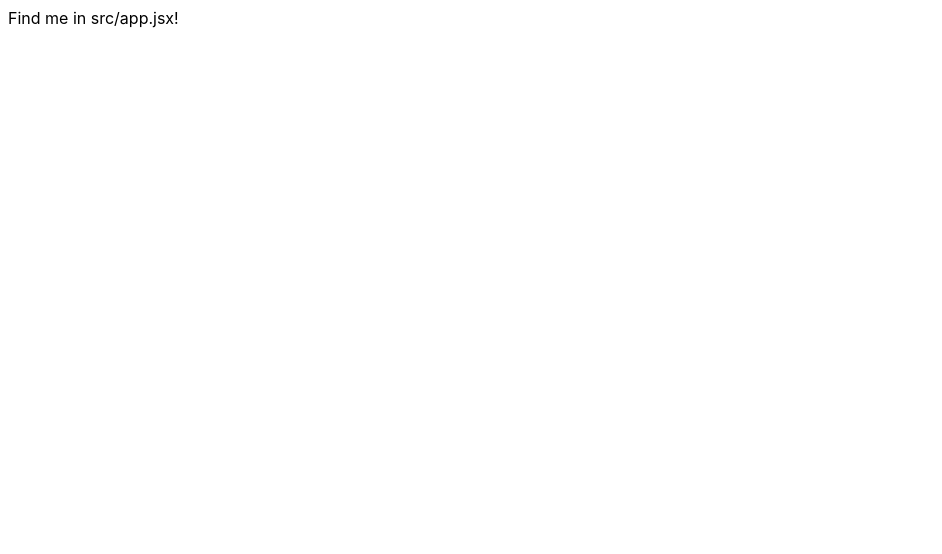
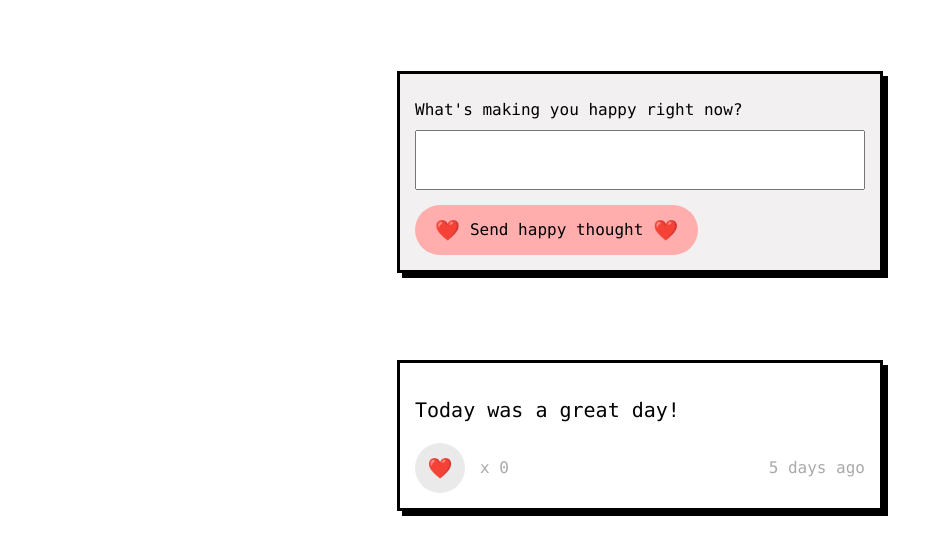
Before and after one commit to Technigo/project-happy-thoughts-vite, a React (Vite) app: page / in a window 1280 px wide. Shown: the top 554 px of the page, without its empty margins (0-942 px from the left). Built offline with nearby package versions, Linux system fonts and the light colour scheme.

Commit message:
framework and styling done

```diff
--- /dev/null
+++ b/src/AddPost/AddPost.jsx
@@ -0,0 +1,12 @@
+// AddPost.jsx
+
+import { PostForm } from "./AddPostComponents/PostForm";
+
+export const AddPost = () => {
+  return (
+    <div className="post-card add-post">
+      <h1>What's making you happy right now?</h1>
+      <PostForm />
+    </div>
+  );
+};
--- /dev/null
+++ b/src/AddPost/AddPostComponents/PostForm.jsx
@@ -0,0 +1,10 @@
+// PostForm.jsx
+
+export const PostForm = () => {
+  return (
+    <form>
+      <input type="text" name="thoughts" required />
+      <button className="add-post-btn" type="submit">❤️<p>Send happy thought</p>❤️</button>
+    </form>
+  );
+};
--- a/src/App.jsx
+++ b/src/App.jsx
@@ -1,3 +1,15 @@
+// App.jsx
+
+import { AddPost } from './AddPost/AddPost';
+import { Post } from './Post/Post'
+
 export const App = () => {
-  return <div>Find me in src/app.jsx!</div>;
+  return (
+    <main>
+      <AddPost />
+      <div className="post-container">
+        <Post />
+      </div>
+    </main>
+  );
 };
--- /dev/null
+++ b/src/Post/Post.jsx
@@ -0,0 +1,17 @@
+// Post.jsx
+
+import { PostMessage } from "./PostComponents/PostMessage";
+import { PostLikes } from "./PostComponents/PostLikes";
+import { PostDate } from "./PostComponents/PostDate";
+
+export const Post = () => {
+  return (
+    <article className="post-card post">
+      <PostMessage />
+      <div className="post-btn-and-date">
+        <PostLikes />
+        <PostDate />
+      </div>
+    </article>
+  );
+};
--- /dev/null
+++ b/src/Post/PostComponents/PostDate.jsx
@@ -0,0 +1,9 @@
+// PostDate.jsx
+
+export const PostDate = () => {
+  return (
+    <div className="post-date">
+      <p>5 days ago</p>
+    </div>
+  );
+};
--- /dev/null
+++ b/src/Post/PostComponents/PostLikes.jsx
@@ -0,0 +1,12 @@
+// PostLikes.jsx
+
+export const PostLikes = () => {
+  return (
+    <div className="post-btn-container">
+      <button className="post-btn">
+        ❤️
+      </button>
+      <p>x 0</p>
+    </div>
+  );
+};
--- /dev/null
+++ b/src/Post/PostComponents/PostMessage.jsx
@@ -0,0 +1,9 @@
+// PostMessage.jsx
+
+export const PostMessage = () => {
+  return (
+    <div>
+      <p>Today was a great day!</p>
+    </div>
+  );
+};
--- a/src/index.css
+++ b/src/index.css
@@ -1,3 +1,11 @@
+ /* index.css */
+
+ /*
+ @font-face {
+   font-family: "Menlo";
+   src: url("./assets/Menlo-Regular.ttf");
+ } */
+
  :root {
    margin: 0;
    font-family: -apple-system, BlinkMacSystemFont, "Segoe UI", "Roboto", "Oxygen",
@@ -11,3 +19,94 @@ code {
    font-family: source-code-pro, Menlo, Monaco, Consolas, "Courier New",
      monospace;
  }
+
+ main {
+   display: flex;
+   flex-direction: column;
+   align-items: center;
+   font-family: "Menlo";
+ }
+
+ h1 {
+   font-size: 16px;
+   font-weight: 200;
+ }
+
+ p {
+   font-size: 20px;
+ }
+
+ .post-card {
+   width: 450px;
+   height: auto;
+   padding: 15px;
+   margin: 5% 0;
+   border: solid black;
+   box-shadow: 5px 5px #000;
+ }
+
+ .add-post {
+   background-color: rgb(242, 240, 240);
+ }
+
+ input {
+   width: 100%;
+   height: 60px;
+   box-sizing: border-box;
+ }
+
+ .post-btn-and-date {
+   display: flex;
+   flex-direction: row;
+   justify-content: space-between;
+ }
+
+ .post-btn-container {
+   display: flex;
+   align-items: center;
+   color: rgb(170, 170, 170);
+ }
+
+ .post-btn-container p {
+   font-size: 16px;
+ }
+
+ .add-post-btn,
+ .post-btn {
+   margin-right: 15px;
+   border: none;
+   cursor: pointer;
+   display: flex;
+   justify-content: center;
+   align-items: center;
+   font-size: 20px;
+ }
+
+ .add-post-btn {
+   margin-top: 15px;
+   border-radius: 25px;
+   height: 50px;
+   padding: 0 20px;
+   background-color: rgb(255, 173, 173);
+ }
+
+ .add-post-btn p {
+   font-family: "Menlo";
+   font-size: 16px;
+   margin: 0 10px;
+ }
+
+ .post-btn {
+   height: 50px;
+   width: 50px;
+   border-radius: 50%;
+   background-color: rgb(234, 234, 234);
+ }
+
+ .post-date {
+   color: rgb(170, 170, 170);
+ }
+
+ .post-date p {
+   font-size: 16px;
+ }
```
Lines whose indentation alone changed are shown as unchanged.
